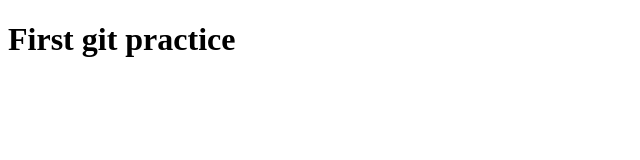
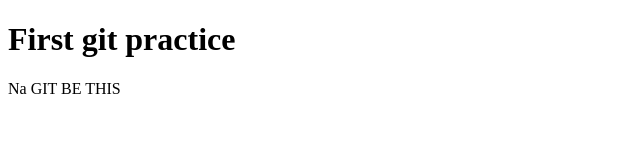
Before and after one commit to Olajide-Raji/Practice-1, a plain HTML site: page index.html in a window 1280 px wide. Shown: the whole page, without its empty margins (0-640 px from the left). Drawn offline with Linux system fonts and the light colour scheme.

Commit message:
new paragraph added

```diff
--- a/index.html
+++ b/index.html
@@ -8,6 +8,7 @@
 </head>
 <body>
     <h1>First git practice</h1>
+    <p>Na GIT BE THIS</p>
     <script src="main.js"></script>
 </body>
 </html>
```
